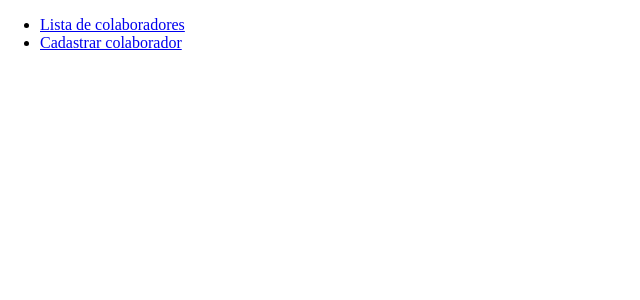
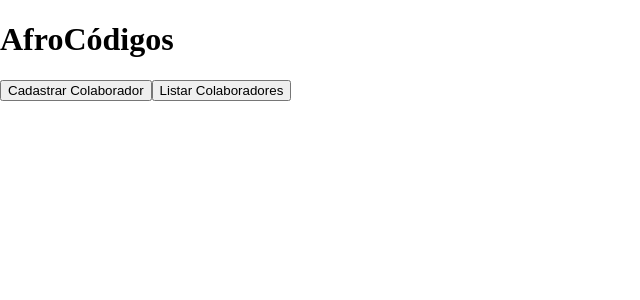
Before and after one commit to vanilo-ferreira/projeto-afrocodigos, an Angular app: page / in a window 1280 px wide. Shown: the top 300 px of the page, without its empty margins (0-640 px from the left). Built offline with nearby package versions, Linux system fonts and the light colour scheme.

Commit message:
feat: Ajustar acionamento de navegação para botões  + adição de classes

```diff
--- a/src/app/app.component.html
+++ b/src/app/app.component.html
@@ -1,9 +1,10 @@
-<nav>
-  <ul>
-    <li><a routerLink="/collaborators">Lista de colaboradores</a></li>
-    <li><a routerLink="/collaborators/register">Cadastrar colaborador</a></li>
-  </ul>
-</nav>
+<div class="container">
+  <h1  class="titulo">AfroCódigos</h1>
+  <nav class="menu">
+    <button (click)="register()">Cadastrar Colaborador</button>
+    <button (click)="list()">Listar Colaboradores</button>
+  </nav>
+</div>
 
 <div>
   <router-outlet></router-outlet>
```
